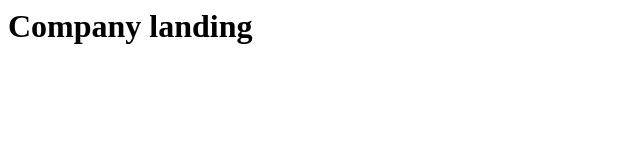
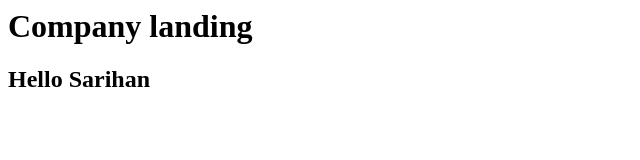
Before and after one commit to ryniaaa/company-landing, a plain HTML site: page index.html in a window 1280 px wide. Shown: the whole page, without its empty margins (0-640 px from the left). Drawn offline with Linux system fonts and the light colour scheme.

Commit message:
Написал Hello

```diff
--- a/index.html
+++ b/index.html
@@ -1 +1,2 @@
 <h1>Company landing</h1>
+<h2>Hello Sarihan</h2>
```
